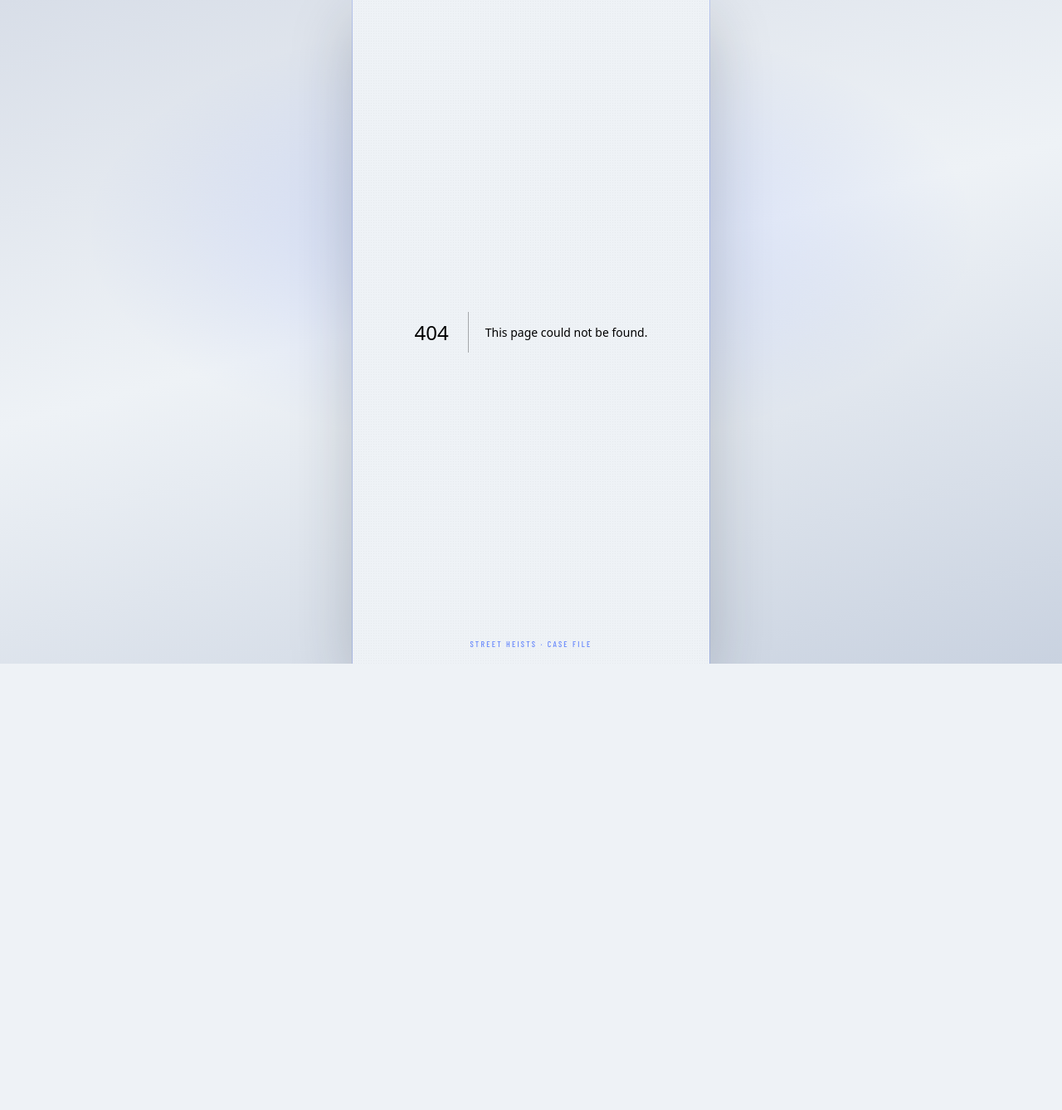
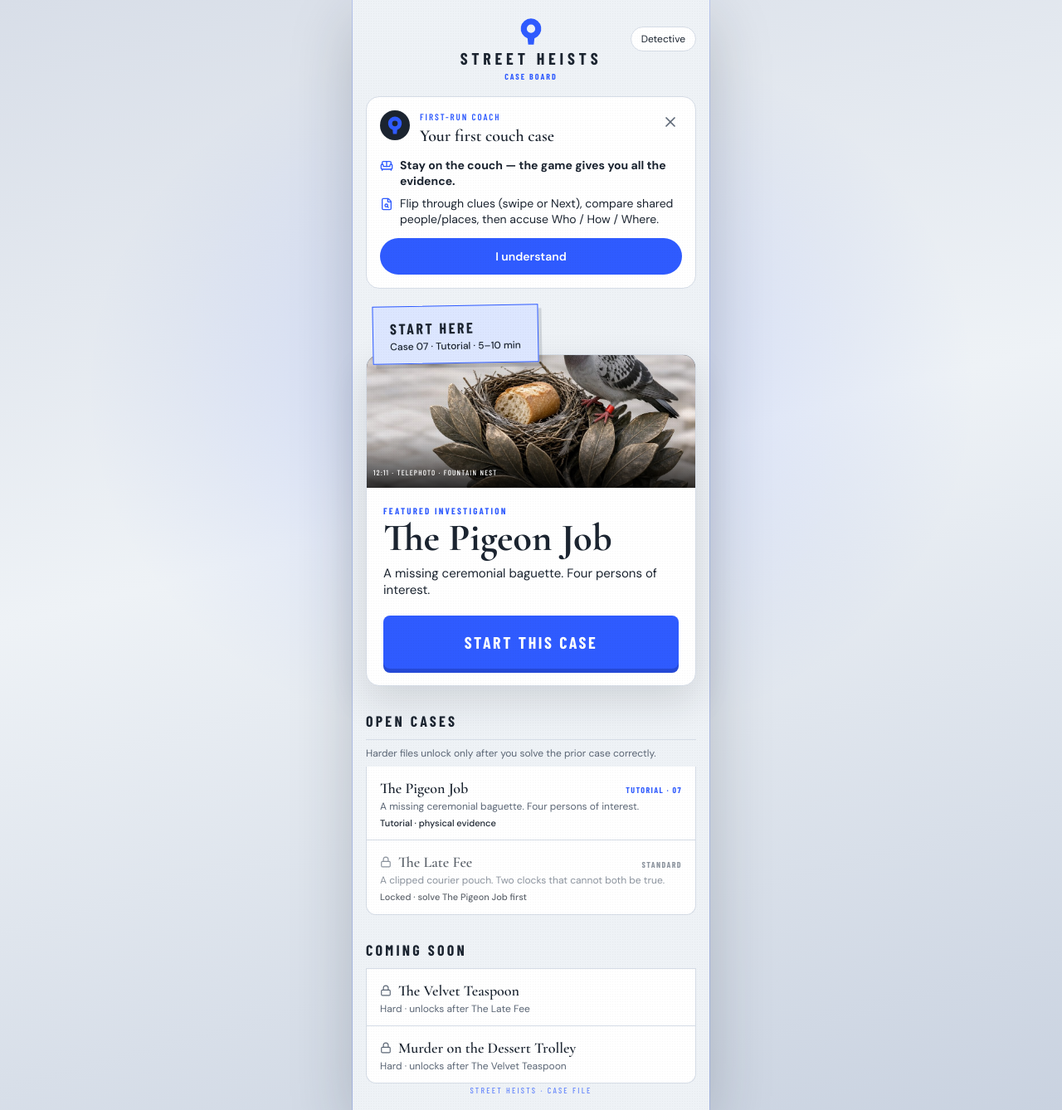
Before and after one commit to jobrandes/StreetHeists, a Next.js app: page /cases in a window 1280 px wide. Before the commit this address had no page. Shown: the whole page at 83% size. Before the commit the page ends 800 px from the top, so only its background shows below. Built offline with nearby package versions, Linux system fonts and the light colour scheme.

Commit message:
Add Street Heists splash home; move case board to /cases — src/app/cases/page.tsx

```diff
--- /dev/null
+++ b/src/app/cases/page.tsx
@@ -0,0 +1,187 @@
+"use client";
+
+import { Button } from "@/components/ui/button";
+import { EvidenceArt } from "@/components/evidence-art";
+import { FirstRunCoach } from "@/components/first-run-coach";
+import { KeyholeLogo } from "@/components/keyhole-logo";
+import { Dialog, DialogContent, DialogTrigger } from "@/components/ui/dialog";
+import { Input } from "@/components/ui/input";
+import { difficultyLabel, isCaseUnlocked } from "@/lib/investigation";
+import { moreCases, playableCases, pigeonCase } from "@/lib/seed";
+import { useHeists } from "@/lib/store";
+import { Lock } from "lucide-react";
+import Link from "next/link";
+import { useMemo, useState } from "react";
+
+export default function CaseBoardPage() {
+  const { alias, setAlias, progressFor, resetCase } = useHeists();
+  const [nextAlias, setNextAlias] = useState(alias);
+  const featuredProgress = progressFor(pigeonCase.id);
+  const resume = Boolean(featuredProgress.startedAt);
+
+  const progressMap = useMemo(
+    () =>
+      Object.fromEntries(playableCases.map((item) => [item.id, progressFor(item.id)])),
+    [progressFor],
+  );
+
+  return (
+    <main className="play-day flex min-h-dvh flex-col px-4 pb-8 pt-5">
+      <header className="relative flex min-h-20 items-center justify-center text-center">
+        <div>
+          <Link href="/" className="inline-block">
+            <KeyholeLogo className="mx-auto size-9" />
+            <p className="font-display text-xl font-bold tracking-[0.24em] text-ink uppercase">
+              Street Heists
+            </p>
+          </Link>
+          <p className="font-display text-[10px] font-bold tracking-[0.2em] text-gold uppercase">
+            Case board
+          </p>
+        </div>
+        <Dialog>
+          <DialogTrigger asChild>
+            <button className="absolute right-0 top-3 max-w-20 truncate rounded-full border border-hairline bg-card px-3 py-1.5 text-xs text-ink">
+              {alias}
+            </button>
+          </DialogTrigger>
+          <DialogContent title="Investigator alias" className="play-day">
+            <p className="mb-3 text-sm text-muted">Printed on your solved-case poster.</p>
+            <Input
+              value={nextAlias}
+              onChange={(event) => setNextAlias(event.target.value)}
+              maxLength={28}
+            />
+            <Button className="mt-4 w-full" onClick={() => setAlias(nextAlias)}>
+              Save alias
+            </Button>
+          </DialogContent>
+        </Dialog>
+      </header>
+
+      <FirstRunCoach />
+
+      <div className="relative z-10 mx-2 mb-[-0.65rem] mt-5 w-fit -rotate-1 border border-[#2F5BFF] bg-[#DCE6FF] px-5 py-3 shadow-[4px_5px_0_rgba(27,36,48,0.14)]">
+        <p className="font-display text-lg font-bold tracking-[0.14em] text-ink uppercase">
+          Start here
+        </p>
+        <p className="text-xs font-medium text-ink">
+          Case {String(pigeonCase.number).padStart(2, "0")} · {difficultyLabel(pigeonCase.difficulty)} · 5–10 min
+        </p>
+      </div>
+
+      <Link
+        href={`/case/${pigeonCase.id}`}
+        className="block overflow-hidden rounded-2xl border border-hairline bg-card shadow-[0_18px_45px_rgba(27,36,48,0.14)]"
+      >
+        <EvidenceArt evidence={pigeonCase.evidence[3]} className="h-40" />
+        <div className="p-5">
+          <p className="font-display text-[11px] font-bold tracking-[0.2em] text-gold uppercase">
+            Featured investigation
+          </p>
+          <h1 className="mt-1 font-serif text-[2.9rem] font-bold leading-[0.86] text-ink">
+            {pigeonCase.title}
+          </h1>
+          <p className="mt-3 text-[15px] leading-snug text-ink">{pigeonCase.subtitle}</p>
+          <div className="mt-5 flex h-16 items-center justify-center rounded-lg bg-gold text-white shadow-[0_5px_0_#2549d6]">
+            <span className="font-display text-xl font-bold tracking-[0.13em] uppercase">
+              {resume ? "Resume this case" : "Start this case"}
+            </span>
+          </div>
+        </div>
+      </Link>
+
+      <section className="mt-7">
+        <h2 className="border-b border-hairline pb-2 font-display text-lg font-bold tracking-[0.18em] text-ink uppercase">
+          Open cases
+        </h2>
+        <p className="mt-2 text-xs text-muted">
+          Harder files unlock only after you solve the prior case correctly.
+        </p>
+        <div className="mt-2 divide-y divide-hairline rounded-b-xl border-x border-b border-hairline bg-card">
+          {playableCases.map((item) => {
+            const progress = progressFor(item.id);
+            const solved = Boolean(progress.lastVerdict?.correct);
+            const unlocked = isCaseUnlocked(item, progressMap);
+            const prior = item.unlockAfterCaseId
+              ? playableCases.find((c) => c.id === item.unlockAfterCaseId)
+              : null;
+            const status = !unlocked
+              ? `Locked · solve ${prior?.title ?? "the prior case"} first`
+              : solved
+                ? "Solved"
+                : progress.startedAt
+                  ? "In progress"
+                  : `${difficultyLabel(item.difficulty)} · physical evidence`;
+
+            if (!unlocked) {
+              return (
+                <div
+                  key={item.id}
+                  className="block px-4 py-3 opacity-70"
+                  aria-disabled="true"
+                >
+                  <div className="flex items-baseline justify-between gap-3">
+                    <p className="inline-flex items-center gap-2 font-serif text-lg font-semibold text-ink">
+                      <Lock className="size-3.5 shrink-0 text-muted" />
+                      {item.title}
+                    </p>
+                    <p className="shrink-0 font-display text-[10px] font-bold tracking-[0.14em] text-muted uppercase">
+                      {difficultyLabel(item.difficulty)}
+                    </p>
+                  </div>
+                  <p className="text-xs text-muted">{item.subtitle}</p>
+                  <p className="mt-1 text-[11px] font-medium text-ink">{status}</p>
+                </div>
+              );
+            }
+
+            return (
+              <Link
+                key={item.id}
+                href={`/case/${item.id}`}
+                className="block px-4 py-3 transition-colors hover:bg-[#E8EEF8]"
+              >
+                <div className="flex items-baseline justify-between gap-3">
+                  <p className="font-serif text-lg font-semibold text-ink">{item.title}</p>
+                  <p className="shrink-0 font-display text-[10px] font-bold tracking-[0.14em] text-gold uppercase">
+                    {difficultyLabel(item.difficulty)} · {String(item.number).padStart(2, "0")}
+                  </p>
+                </div>
+                <p className="text-xs text-muted">{item.subtitle}</p>
+                <p className="mt-1 text-[11px] font-medium text-ink">{status}</p>
+              </Link>
+            );
+          })}
+        </div>
+      </section>
+
+      <section className="mt-7">
+        <h2 className="border-b border-hairline pb-2 font-display text-lg font-bold tracking-[0.18em] text-ink uppercase">
+          Coming soon
+        </h2>
+        <div className="divide-y divide-hairline rounded-b-xl border-x border-b border-hairline bg-card">
+          {moreCases.map((item) => (
+            <div key={item.title} className="px-4 py-3">
+              <p className="inline-flex items-center gap-2 font-serif text-lg font-semibold text-ink">
+                <Lock className="size-3.5 text-muted" />
+                {item.title}
+              </p>
+              <p className="text-xs text-muted">{item.label}</p>
+            </div>
+          ))}
+        </div>
+      </section>
+
+      {featuredProgress.startedAt ? (
+        <button
+          type="button"
+          onClick={() => resetCase(pigeonCase.id)}
+          className="mt-7 text-xs text-muted underline underline-offset-2"
+        >
+          Reset tutorial case progress
+        </button>
+      ) : null}
+    </main>
+  );
+}
```
